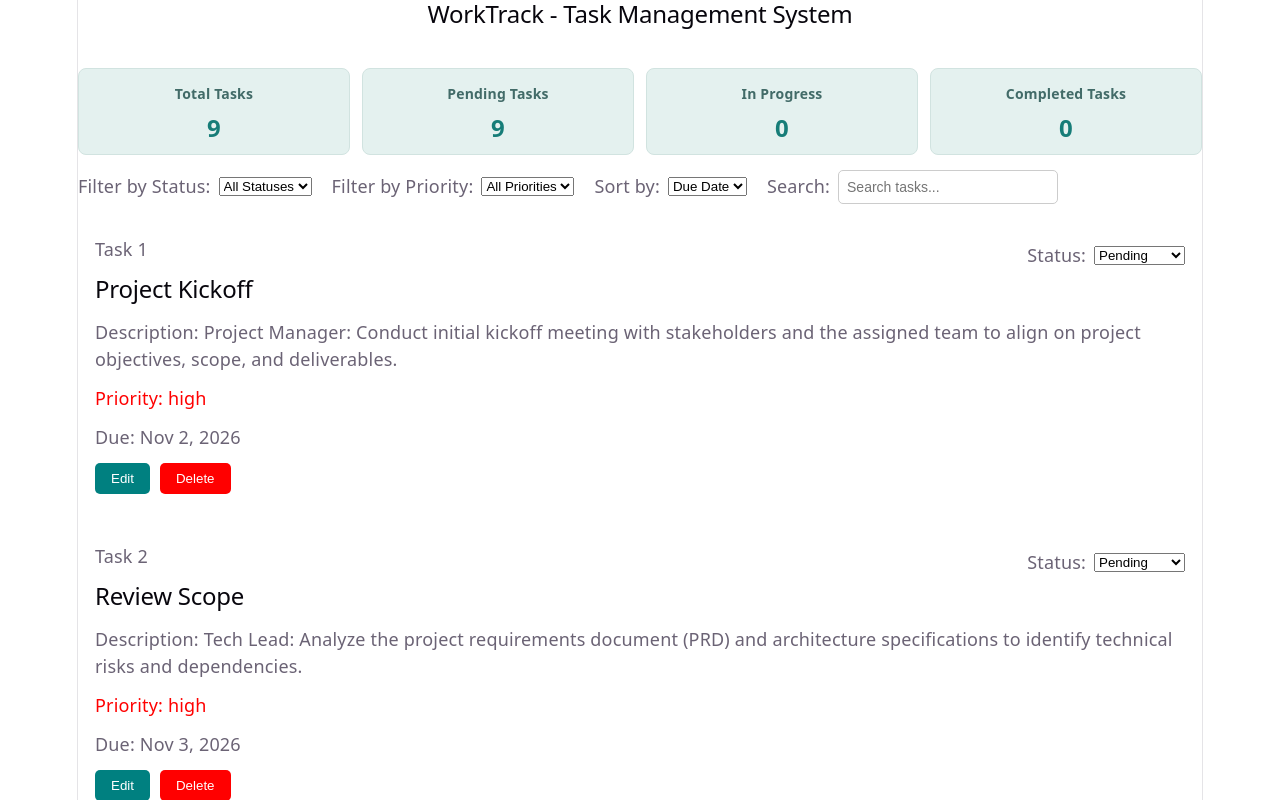
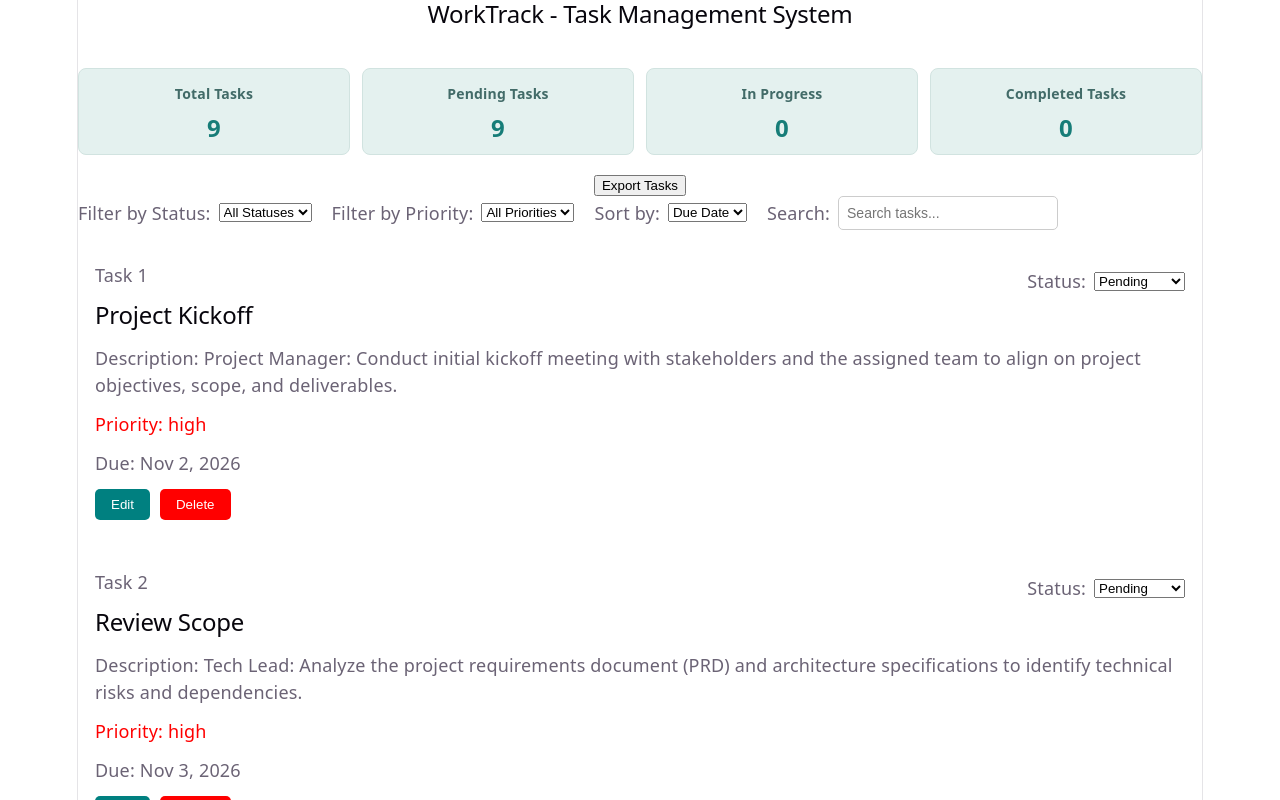
Before and after one commit to divzmadhu/SBA-9, a React (Vite) app: page / in a window 1280 px wide. Shown: the top 800 px of the page. Built offline with nearby package versions, Linux system fonts and the light colour scheme.

Commit message:
Add task data export

```diff
--- a/src/App.tsx
+++ b/src/App.tsx
@@ -1,5 +1,6 @@
 import './App.css';
 import { useEffect, useState } from "react";
+import { exportTasks } from "./utils/exportUtils";
 import { filterTasks, sortTasks } from "./utils/taskUtils";
 import TaskList from "./components/TaskList/TaskList";
 import TaskFilter from "./components/TaskFilter/TaskFilter";
@@ -205,6 +206,10 @@ export default function App() {
           completedTasks={completedTasks}
         />
 
+        <button onClick={() => exportTasks(tasks)}>
+          Export Tasks
+        </button>
+
 
         <TaskFilter
           onFilterChange={(newFilters) => setFilters(newFilters)}
--- /dev/null
+++ b/src/utils/exportUtils.ts
@@ -0,0 +1,19 @@
+import type { Task } from "../types";
+
+export function exportTasks(tasks: Task[]) {
+    const jsonData = JSON.stringify(tasks, null, 2);
+
+    const blob = new Blob([jsonData], {
+        type: "application/json"
+    });
+
+    const url = URL.createObjectURL(blob);
+
+    const link = document.createElement("a");
+    link.href = url;
+    link.download = "worktrack-tasks.json";
+
+    link.click();
+
+    URL.revokeObjectURL(url);
+}
```
